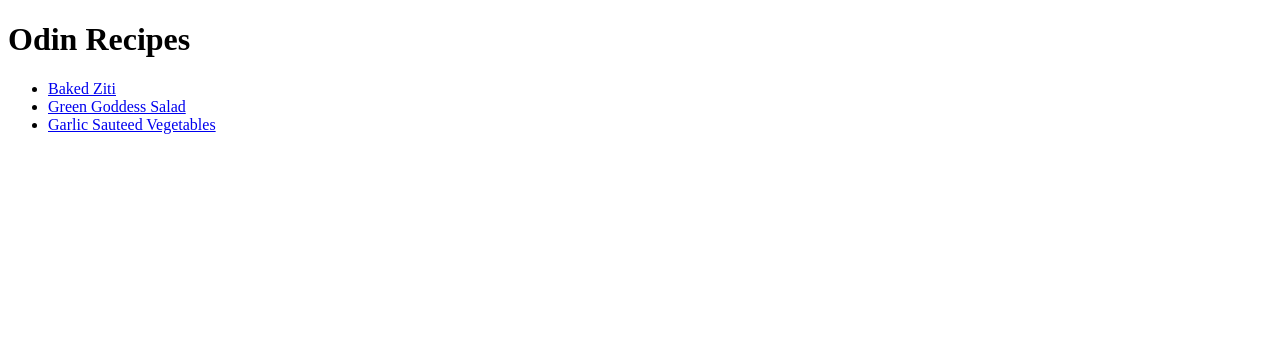
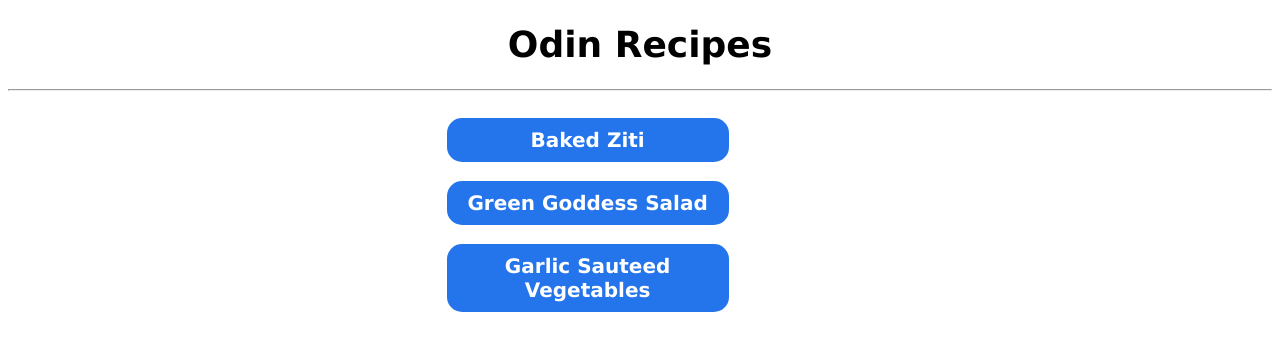
Before and after one commit to pforsber1/odin-recipes, a plain HTML site: page index.html in a window 1280 px wide. Drawn offline with Linux system fonts and the light colour scheme.

Commit message:
Add CSS styling to home page
The recipes are no longer in an unordered list. They now are in the
middle of three columns and given a colored button style to help the
viewer distinguish the list of recipes. The button style helps to make
reading easier on the eyes.

```diff
--- a/index.html
+++ b/index.html
@@ -4,15 +4,22 @@
     <head>
         <meta charset="UTF-8">
         <title>Odin Recipes Index</title>
+        <link rel="stylesheet" href="style.css">
     </head>
 
     <body>
         <h1>Odin Recipes</h1>
-        <ul>
-            <li><a href="./recipes/baked-ziti.html" target="blank" rel="noopener noreferrer">Baked Ziti</a></li>
-            <li><a href="./recipes/green-goddess-salad.html" target="blank" rel="noopener noreferrer">Green Goddess Salad</a></li>
-            <li><a href="./recipes/garlic-sauteed-vegetables.html" target="blank" rel="noopener noreferrer">Garlic Sauteed Vegetables</a></li>
-        </ul>
-
+        <hr>
+        <br>
+        <div class="left"><p> </p> </div>
+        <div class="recipes">
+            <a href="./recipes/baked-ziti.html" target="blank" rel="noopener noreferrer">Baked Ziti</a></li>
+            <br>
+            <a href="./recipes/green-goddess-salad.html" target="blank" rel="noopener noreferrer">Green Goddess Salad</a></li>
+            <br>
+            <a href="./recipes/garlic-sauteed-vegetables.html" target="blank" rel="noopener noreferrer">Garlic Sauteed Vegetables</a></li>
+            <br>
+        </div>
+        <div class="right"><p> </p></div>
     </body>
 </html>
--- /dev/null
+++ b/style.css
@@ -0,0 +1,35 @@
+html {
+    font-family: Verdana, Tahoma, sans-serif;
+}
+
+h1 {
+    font-size: 36px;
+    text-align: center;
+}
+
+div {
+    float: left;
+    width: 33.33%;
+}
+
+.left {
+    width: 34.7%;
+}
+
+.recipes a {
+    display: block;
+    text-align: center;
+    width: 262px;
+    height: auto;
+    padding: 10px;
+    font-weight:bold;
+    color: white;
+    font-size: 20px;
+    background: rgb(36, 116, 236);
+    border-radius: 15px;
+    text-decoration: none;
+}
+
+.recipes a:hover {
+    background: rgb(145, 184, 241);
+}
```
Also changed, not shown: recipes/styles.css (added).
